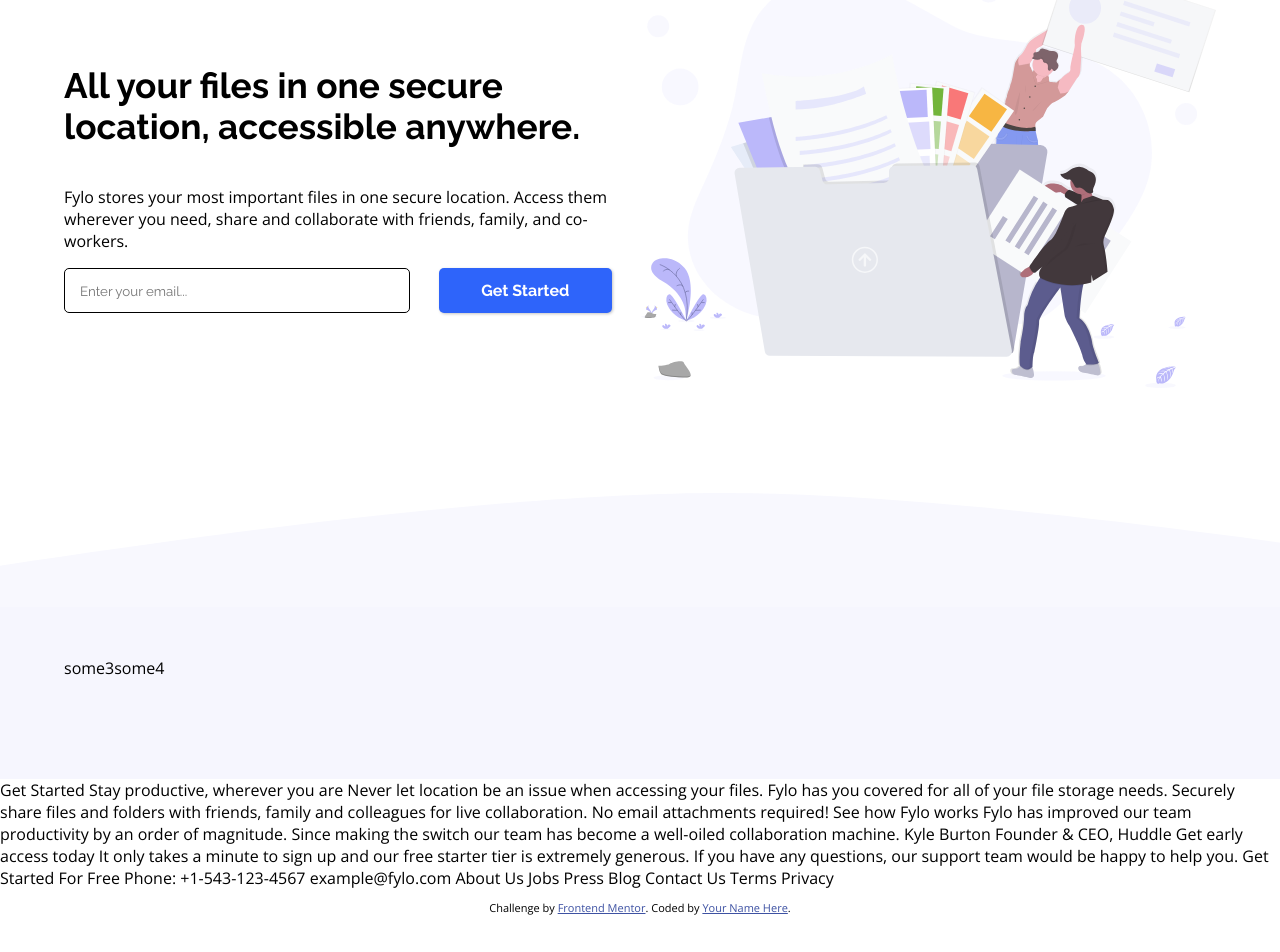
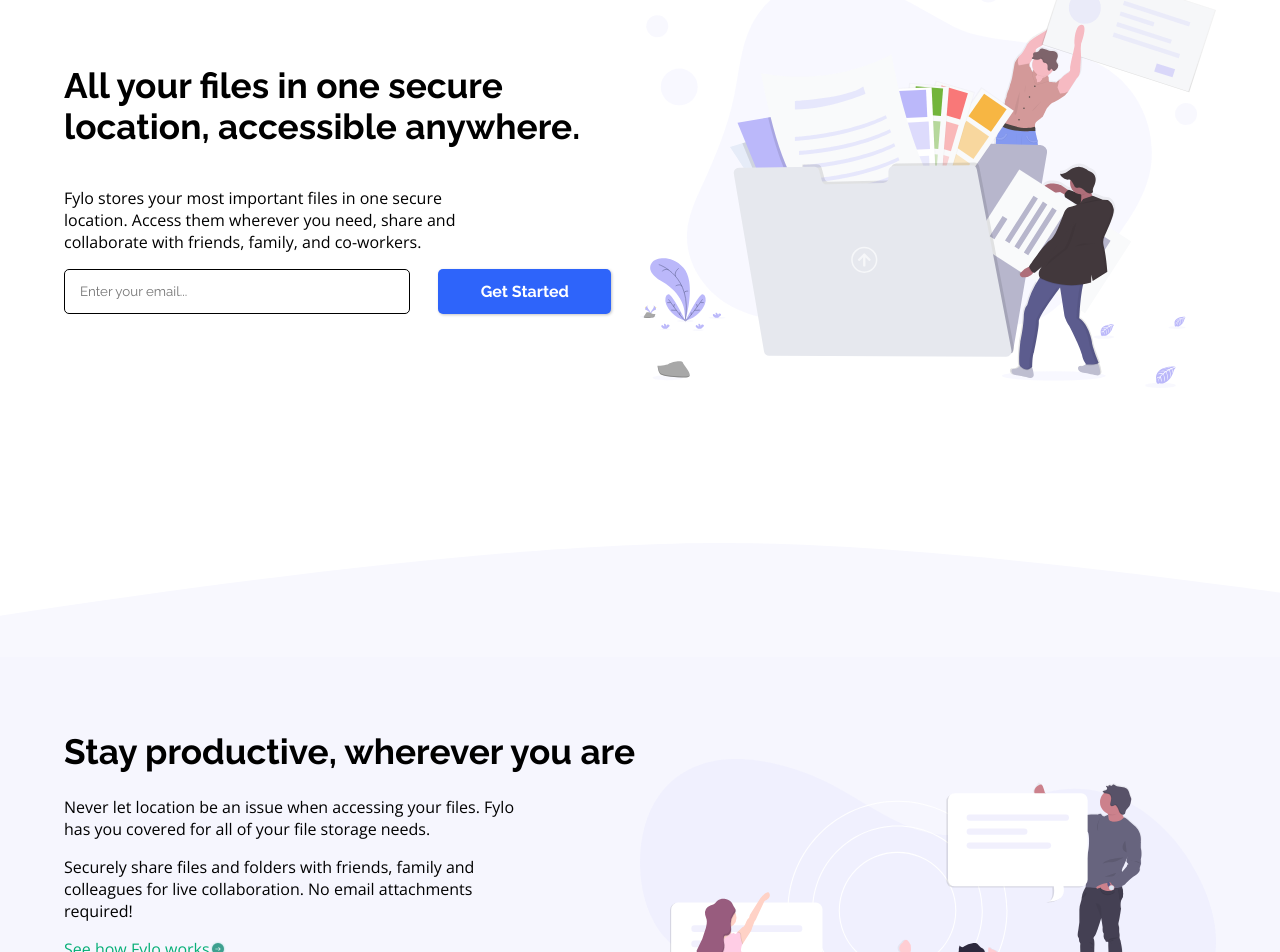
Before and after one commit to carlosmca44/FyloLandingPage, a React (Create React App) app: page / in a window 1280 px wide. Shown: the part 229-1181 px from the top of the page. Before the commit the page ends 1155 px from the top, so only its background shows below. Built offline with nearby package versions, Linux system fonts and the light colour scheme.

Commit message:
second landing

```diff
--- a/src/App.tsx
+++ b/src/App.tsx
@@ -9,24 +9,6 @@
       <NavBar/>
       <FLanding />
       <SLanding />
-
-  Get Started
-
-  Stay productive, wherever you are
-
-  Never let location be an issue when accessing your files. Fylo has you
-  covered for all of your file storage needs.
-
-  Securely share files and folders with friends, family and colleagues for
-  live collaboration. No email attachments required!
-
-  See how Fylo works
-
-  Fylo has improved our team productivity by an order of magnitude. Since
-  making the switch our team has become a well-oiled collaboration machine.
-
-  Kyle Burton
-  Founder & CEO, Huddle
 
   Get early access today
 
--- a/src/sections/landings/first/index.tsx
+++ b/src/sections/landings/first/index.tsx
@@ -7,7 +7,7 @@
   return (
     <Landing>
         <>
-          <div className="text-landing">
+          <div className="text-landing-first">
             <h1>
                 All your files in one secure location, accessible anywhere.
             </h1>
@@ -19,7 +19,7 @@
             <Form placeholder="Enter your email..." buttonText="Get Started" direction="row" />
           </div>
 
-          <div>
+          <div className="image-landing">
               <img width="100%" src="/images/illustration-1.svg" alt="" />
           </div>
         </>
--- a/src/sections/landings/second/index.tsx
+++ b/src/sections/landings/second/index.tsx
@@ -1,23 +1,44 @@
 import { FC } from "react"
 import Landing from "../../../components/Landing_component"
+import PresentationCard from "../../../components/PresentationCard_component"
 import "../style.css"
 
 const SLanding: FC = () => {
   return (
     <>
       <img
-        style={{marginBottom: -15}}
+        style={{marginBottom: -15, marginTop: "50px"}}
         src={ window.screen.width < 376
           ? "/images/bg-curve-mobile.svg"
           : "/images/bg-curve-desktop.svg" }
           alt="" />
       <Landing backgroundC="hsl(240, 75%, 98%)">
         <>
-          <div>
-            some3
+          <div className="text-landing-second">
+            <h1>
+              Stay productive, wherever you are
+            </h1>
+            <div className="tls-description">
+              <p>
+                Never let location be an issue when accessing your files. Fylo has you
+                covered for all of your file storage needs.
+              </p>
+              <p>
+                Securely share files and folders with friends, family and colleagues for
+                live collaboration. No email attachments required!
+              </p>
+            </div>
+            <div className="green-link-container">
+              <a className="green-link" href="/">
+                See how Fylo works
+                <img src="/images/icon-arrow.svg" alt="" />
+              </a>
+              <div className="green-line"></div>
+            </div>
+            <PresentationCard />
           </div>
-          <div>
-            some4
+          <div className="image-landing">
+            <img width="100%" src="/images/illustration-2.svg" alt="" />
           </div>
         </>
       </Landing>
--- a/src/sections/landings/style.css
+++ b/src/sections/landings/style.css
@@ -1,14 +1,93 @@
-.s-landing-backgroundColor {
-    background-color: hsl(240, 75%, 98%);
+.text-landing-first {
+    display: inherit;
+    flex-direction: column;
+    width: 50%;
 }
 
-.text-landing {
-    display: inherit;
-    flex-direction: column;
+.text-landing-first p {
+    margin-right: 150px;
+}
+
+.text-landing-second {
+    width: 50%;
+}
+
+.tls-description {
+    margin-right: 120px;
+}
+
+.image-landing {
+    width: 50%;
+}
+
+.green-link-container {
+    width: max-content;
+    align-items: center;
+    justify-content: center;
+}
+
+.green-link {
+    display: flex;
+    align-items: center;
+    text-decoration: none;
+    font-weight: 300;
+    color: rgb(7, 175, 119);
+}
+
+.green-line {
+    width: auto;
+    background-color: rgb(7, 175, 119);
+    height: 0.5px;
+    margin-top: 5px;
 }
 
 @media screen and (max-width: 376px) {
-    .text-landing p, h1 {
+    .text-landing-first {
+        width: 100%;
+    }
+
+    .text-landing-first p, h1 {
         text-align: center;
     }
+
+    .text-landing-first p {
+        margin-right: 0px;
+    }
+
+    .text-landing-first h1 {
+        font-size: 2.1em;
+    }
+
+    .text-landing-second {
+        width: 100%;
+    }
+
+    .tls-description {
+        margin-right: 0px;
+    }
+
+    .text-landing-second h1 {
+        font-size: 1.1em;
+        margin-bottom: 30px;
+    }
+
+    .text-landing-second p {
+        color: hsl(0, 0%, 38%);
+    }
+
+    .text-landing-second {
+        margin-top: 50px;
+    }
+
+    .green-link-container {
+        margin: auto auto;
+        margin-top: 40px;
+        margin-bottom: 40px;
+        align-items: center;
+        justify-content: center;
+    }
+
+    .image-landing {
+        width: 100%;
+    }
 }
```
